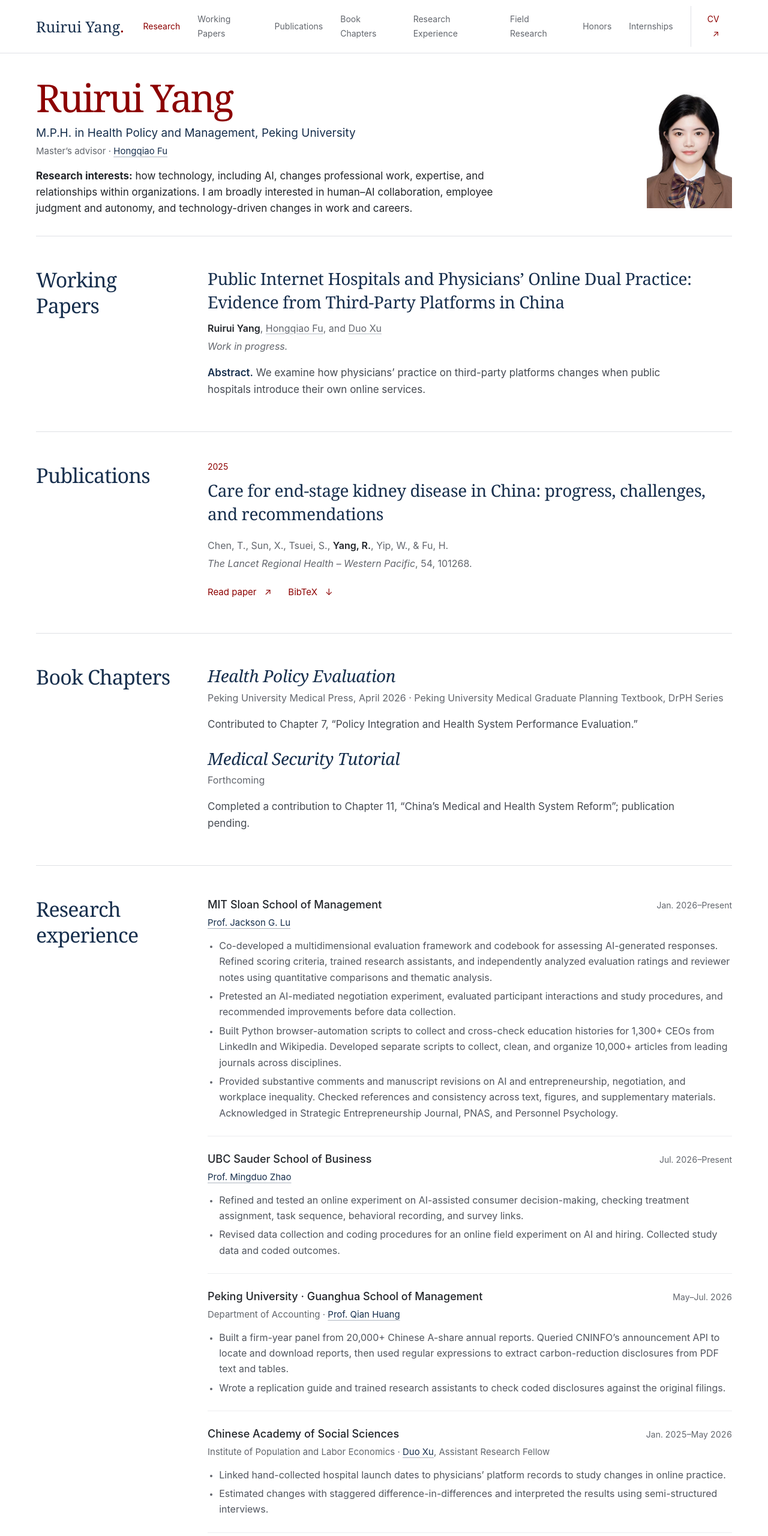
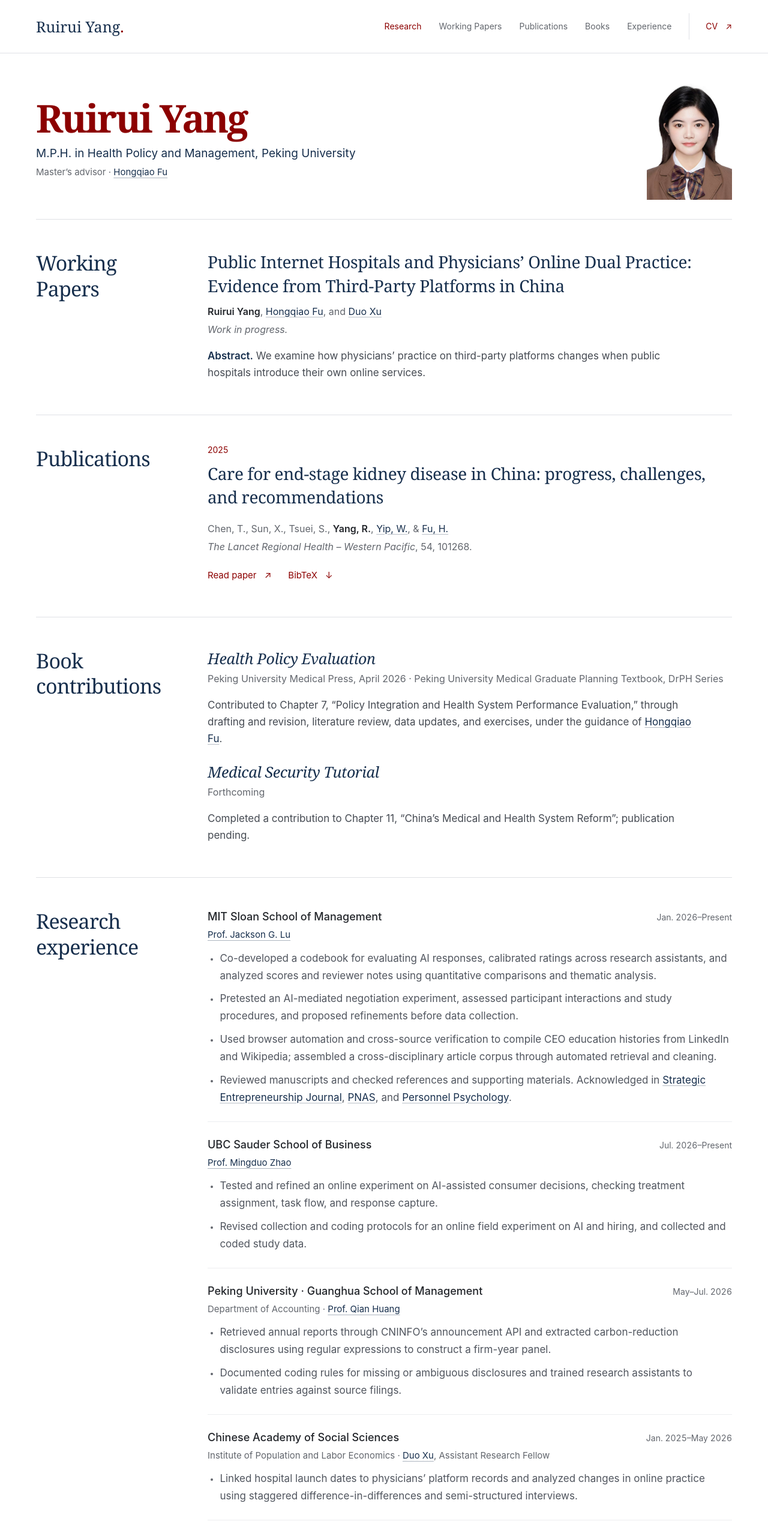
Before and after one commit to Rachel-00/Rachel-00.github.io, a plain HTML site: page index.html in a window 1280 px wide. Shown: the top 2560 px of the page at 60% size. Drawn offline with Linux system fonts and the light colour scheme.

Commit message:
Update textbook contribution and homepage

```diff
--- a/index.html
+++ b/index.html
@@ -5,7 +5,7 @@
   <meta name="viewport" content="width=device-width, initial-scale=1">
   <meta name="theme-color" content="#8c0000">
   <title>Ruirui Yang</title>
-  <meta name="description" content="Ruirui Yang’s academic homepage. Research interests include technology and work (including AI), digital platforms, and professionals in organizations.">
+  <meta name="description" content="Ruirui Yang’s academic homepage: working papers, publications, book contributions, and research experience.">
   <link rel="canonical" href="https://rachel-00.github.io/">
   <meta property="og:type" content="website">
   <meta property="og:title" content="Ruirui Yang">
@@ -13,7 +13,7 @@
   <meta property="og:url" content="https://rachel-00.github.io/">
   <meta property="og:image" content="https://rachel-00.github.io/assets/portrait.jpg">
   <link rel="icon" href="assets/favicon.svg" type="image/svg+xml">
-  <link rel="stylesheet" href="style.css?v=9ab82fa573bd">
+  <link rel="stylesheet" href="style.css?v=0369401e2f17">
   <script src="script.js?v=447351da52c9" defer></script>
 </head>
 <body>
@@ -26,11 +26,8 @@
         <a href="#research">Research</a>
         <a href="#working-papers">Working Papers</a>
         <a href="#publications">Publications</a>
-        <a href="#book-chapters">Book Chapters</a>
-        <a href="#experience">Research Experience</a>
-        <a href="#field-research">Field Research</a>
-        <a href="#honors">Honors</a>
-        <a href="#internships">Internships</a>
+        <a href="#book-chapters">Books</a>
+        <a href="#experience">Experience</a>
         <a class="nav-cv" href="cv.html" target="_blank" rel="noopener">CV <span aria-hidden="true">↗</span><span class="sr-only"> (opens in a new tab)</span></a>
       </nav>
     </div>
@@ -43,7 +40,6 @@
         <p class="mentor">Master’s advisor · <a href="https://sph.pku.edu.cn/info/1652/4304.htm" target="_blank" rel="noopener">Hongqiao Fu<span class="sr-only"> (opens in a new tab)</span></a></p>
       </div>
       <figure class="profile-photo"><img src="assets/portrait.jpg" width="780" height="1134" alt="Ruirui Yang" fetchpriority="high"></figure>
-      <p class="research-interests"><strong>Research interests:</strong> how technology, including AI, changes professional work, expertise, and relationships within organizations. I am broadly interested in human–AI collaboration, employee judgment and autonomy, and technology-driven changes in work and careers.</p>
     </section>
 
     <section class="content-section" id="working-papers" aria-labelledby="working-title">
@@ -61,7 +57,7 @@
       <div class="section-content"><article class="publication">
         <p class="publication-year">2025</p>
         <h3><a href="https://doi.org/10.1016/j.lanwpc.2024.101268" target="_blank" rel="noopener">Care for end-stage kidney disease in China: progress, challenges, and recommendations<span class="sr-only"> (opens in a new tab)</span></a></h3>
-        <p class="authors">Chen, T., Sun, X., Tsuei, S., <strong>Yang, R.</strong>, Yip, W., &amp; Fu, H.</p>
+        <p class="authors">Chen, T., Sun, X., Tsuei, S., <strong>Yang, R.</strong>, <a href="https://hsph.harvard.edu/profile/winnie-yip/" target="_blank" rel="noopener">Yip, W.</a>, &amp; <a href="https://sph.pku.edu.cn/info/1652/4304.htm" target="_blank" rel="noopener">Fu, H.</a></p>
         <p class="journal"><em>The Lancet Regional Health – Western Pacific</em>, 54, 101268.</p>
         <div class="publication-links"><a href="https://doi.org/10.1016/j.lanwpc.2024.101268" target="_blank" rel="noopener">Read paper <span aria-hidden="true">↗</span><span class="sr-only"> (opens in a new tab)</span></a><a href="assets/yang-2025-kidney-care.bib" download>BibTeX <span aria-hidden="true">↓</span></a></div>
       </article></div>
@@ -69,12 +65,12 @@
 
 
     <section class="content-section" id="book-chapters" aria-labelledby="books-title">
-      <div class="section-heading"><h2 id="books-title">Book Chapters</h2></div>
+      <div class="section-heading"><h2 id="books-title">Book contributions</h2></div>
       <div class="section-content">
         <article class="publication">
           <h3><em>Health Policy Evaluation</em></h3>
           <p class="journal">Peking University Medical Press, April 2026 · Peking University Medical Graduate Planning Textbook, DrPH Series</p>
-          <p class="paper-abstract">Contributed to Chapter 7, “Policy Integration and Health System Performance Evaluation.”</p>
+          <p class="paper-abstract">Contributed to Chapter 7, “Policy Integration and Health System Performance Evaluation,” through drafting and revision, literature review, data updates, and exercises, under the guidance of <a href="https://sph.pku.edu.cn/info/1652/4304.htm" target="_blank" rel="noopener">Hongqiao Fu</a>.</p>
         </article>
         <article class="publication" style="margin-top:24px">
           <h3><em>Medical Security Tutorial</em></h3>
@@ -91,34 +87,33 @@
           <div class="entry"><h3>MIT Sloan School of Management</h3><p class="date">Jan. 2026–Present</p></div>
           <p class="mentor"><a href="https://www.jacksonlu.net/" target="_blank" rel="noopener">Prof. Jackson G. Lu<span class="sr-only"> (opens in a new tab)</span></a></p>
           <ul>
-            <li>Co-developed a multidimensional evaluation framework and codebook for assessing AI-generated responses. Refined scoring criteria, trained research assistants, and independently analyzed evaluation ratings and reviewer notes using quantitative comparisons and thematic analysis.</li>
-            <li>Pretested an AI-mediated negotiation experiment, evaluated participant interactions and study procedures, and recommended improvements before data collection.</li>
-            <li>Built Python browser-automation scripts to collect and cross-check education histories for 1,300+ CEOs from LinkedIn and Wikipedia. Developed separate scripts to collect, clean, and organize 10,000+ articles from leading journals across disciplines.</li>
-            <li>Provided substantive comments and manuscript revisions on AI and entrepreneurship, negotiation, and workplace inequality. Checked references and consistency across text, figures, and supplementary materials. Acknowledged in <a href="https://doi.org/10.1002/sej.70050" target="_blank" rel="noopener">Strategic Entrepreneurship Journal</a>, <a href="https://www.pnas.org/doi/10.1073/pnas.2602128123" target="_blank" rel="noopener">PNAS</a>, and <a href="https://doi.org/10.1111/peps.70041" target="_blank" rel="noopener">Personnel Psychology</a>.</li>
+            <li>Co-developed a codebook for evaluating AI responses, calibrated ratings across research assistants, and analyzed scores and reviewer notes using quantitative comparisons and thematic analysis.</li>
+            <li>Pretested an AI-mediated negotiation experiment, assessed participant interactions and study procedures, and proposed refinements before data collection.</li>
+            <li>Used browser automation and cross-source verification to compile CEO education histories from LinkedIn and Wikipedia; assembled a cross-disciplinary article corpus through automated retrieval and cleaning.</li>
+            <li>Reviewed manuscripts and checked references and supporting materials. Acknowledged in <a href="https://doi.org/10.1002/sej.70050" target="_blank" rel="noopener">Strategic Entrepreneurship Journal</a>, <a href="https://www.pnas.org/doi/10.1073/pnas.2602128123" target="_blank" rel="noopener">PNAS</a>, and <a href="https://doi.org/10.1111/peps.70041" target="_blank" rel="noopener">Personnel Psychology</a>.</li>
           </ul>
         </article>
         <article class="appointment">
           <div class="entry"><h3>UBC Sauder School of Business</h3><p class="date">Jul. 2026–Present</p></div>
           <p class="mentor"><a href="https://mingduozhao.com/" target="_blank" rel="noopener">Prof. Mingduo Zhao<span class="sr-only"> (opens in a new tab)</span></a></p>
           <ul>
-            <li>Refined and tested an online experiment on AI-assisted consumer decision-making, checking treatment assignment, task sequence, behavioral recording, and survey links.</li>
-            <li>Revised data collection and coding procedures for an online field experiment on AI and hiring. Collected study data and coded outcomes.</li>
+            <li>Tested and refined an online experiment on AI-assisted consumer decisions, checking treatment assignment, task flow, and response capture.</li>
+            <li>Revised collection and coding protocols for an online field experiment on AI and hiring, and collected and coded study data.</li>
           </ul>
         </article>
         <article class="appointment">
           <div class="entry"><h3>Peking University · Guanghua School of Management</h3><p class="date">May–Jul. 2026</p></div>
           <p class="mentor">Department of Accounting · <a href="https://en.gsm.pku.edu.cn/faculty/qhuang/" target="_blank" rel="noopener">Prof. Qian Huang<span class="sr-only"> (opens in a new tab)</span></a></p>
           <ul>
-            <li>Built a firm-year panel from 20,000+ Chinese A-share annual reports. Queried CNINFO’s announcement API to locate and download reports, then used regular expressions to extract carbon-reduction disclosures from PDF text and tables.</li>
-            <li>Wrote a replication guide and trained research assistants to check coded disclosures against the original filings.</li>
+            <li>Retrieved annual reports through CNINFO’s announcement API and extracted carbon-reduction disclosures using regular expressions to construct a firm-year panel.</li>
+            <li>Documented coding rules for missing or ambiguous disclosures and trained research assistants to validate entries against source filings.</li>
           </ul>
         </article>
         <article class="appointment">
           <div class="entry"><h3>Chinese Academy of Social Sciences</h3><p class="date">Jan. 2025–May 2026</p></div>
           <p class="mentor">Institute of Population and Labor Economics · <a href="http://iple.cssn.cn/kydw/tx/xd/" target="_blank" rel="noopener">Duo Xu<span class="sr-only"> (opens in a new tab)</span></a>, Assistant Research Fellow</p>
           <ul>
-            <li>Linked hand-collected hospital launch dates to physicians’ platform records to study changes in online practice.</li>
-            <li>Estimated changes with staggered difference-in-differences and interpreted the results using semi-structured interviews.</li>
+            <li>Linked hospital launch dates to physicians’ platform records and analyzed changes in online practice using staggered difference-in-differences and semi-structured interviews.</li>
           </ul>
         </article>
         <article class="appointment">
@@ -126,17 +121,17 @@
           <p class="mentor"><a href="https://www.bschool.cuhk.edu.hk/staff/liao-huiyao/" target="_blank" rel="noopener">Prof. Leo Huiyao Liao<span class="sr-only"> (opens in a new tab)</span></a> &amp; <a href="https://www.bschool.cuhk.edu.hk/staff/guo-nan/" target="_blank" rel="noopener">Prof. Nan Guo<span class="sr-only"> (opens in a new tab)</span></a></p>
           <ul>
             <li>Recruited 39 participants through social media and conducted semi-structured interviews on women’s workplace experiences.</li>
-            <li>Coded transcripts by theme in NVivo to compare accounts across participants.</li>
+            <li>Applied thematic coding in NVivo to identify patterns across participants’ accounts.</li>
           </ul>
         </article>
         <article class="appointment">
           <div class="entry"><h3>Beijing Health Big Data &amp; Policy Research Center</h3><p class="date">Jul.–Dec. 2024</p></div>
           <ul>
-            <li>Mapped intercity patient referrals in ArcGIS and estimated changes after a regional medical center opened using difference-in-differences.</li>
-            <li>Prepared referral maps and policy briefs for municipal policymakers using inpatient data.</li>
+            <li>Mapped intercity patient flows in ArcGIS and assessed changes following a regional medical center opening using difference-in-differences.</li>
+            <li>Translated analyses of inpatient records into maps and policy briefs for municipal policymakers.</li>
           </ul>
         </article>
-        <a class="text-link full-cv-link" href="cv.html" target="_blank" rel="noopener">View full CV <span aria-hidden="true">↗</span><span class="sr-only"> (PDF, opens in a new tab)</span></a>
+        <a class="text-link full-cv-link" href="cv.html" target="_blank" rel="noopener">View full CV <span aria-hidden="true">↗</span><span class="sr-only"> (opens in a new tab)</span></a>
       </div>
     </section>
 
@@ -171,7 +166,7 @@
     </section>
     <section class="content-section contact-section" id="contact" aria-labelledby="contact-title">
       <div class="section-heading"><h2 id="contact-title">Contact</h2></div>
-      <div class="section-content"><a href="mailto:yangrachel001@gmail.com">yangrachel001@gmail.com <span aria-hidden="true">↗</span></a><a href="mailto:yangruirui1115@163.com">yangruirui1115@163.com <span aria-hidden="true">↗</span></a></div>
+      <div class="section-content"><a href="mailto:yangrachel001@gmail.com">yangrachel001@gmail.com <span aria-hidden="true">↗</span></a></div>
     </section>
     <section class="content-section" id="internships" aria-labelledby="internships-title">
       <div class="section-heading"><h2 id="internships-title">Internships</h2></div>
--- a/style.css
+++ b/style.css
@@ -15,27 +15,26 @@
   margin: 12px 0 0;
   padding-inline-start: 1.2em;
   color: #50555e;
-  font-size: 16px;
-  line-height: 1.65;
+  font-size: 17px;
+  line-height: 1.7;
 }
-.appointment li + li { margin-top: 5px; }
+.appointment li + li { margin-top: 10px; }
 .appointment li::marker { color: var(--muted); font-size: .8em; }
 
 .research-intro {
   display: grid;
   grid-template-columns: minmax(0, 1fr) 142px;
-  grid-template-areas: "identity photo" "interests photo";
+  grid-template-areas: "identity photo";
   gap: 15px 56px;
   align-content: center;
   padding: 38px 0 32px;
 }
-.identity { grid-area: identity; align-self: end; }
-.research-intro h1 { font-size: clamp(50px, 5vw, 72px); }
+.identity { grid-area: identity; align-self: center; }
+.research-intro h1 { font-size: clamp(50px, 5vw, 72px); font-weight: 600; }
 .affiliation { margin-top: 9px; font-size: 19px; color: var(--navy); line-height: 1.45; }
 .identity .mentor { margin-top: 4px; }
 .profile-photo { grid-area: photo; align-self: center; }
 .profile-photo img { display: block; width: 100%; height: auto; }
-.research-interests { grid-area: interests; max-width: 76ch; font-size: 17px; line-height: 1.6; }
 .working-paper h3 { text-wrap: pretty; }
 .working-paper .authors { margin-top: 10px; }
 .working-paper .authors a {
@@ -50,10 +49,9 @@
   .affiliation { font-size: 17px; }
 }
 @media (max-width: 600px) {
-  .research-intro { grid-template-columns: minmax(0, 1fr) 72px; grid-template-areas: "identity photo" "interests interests"; gap: 16px 14px; padding: 26px 0 24px; }
+  .research-intro { grid-template-columns: minmax(0, 1fr) 72px; grid-template-areas: "identity photo"; gap: 16px 14px; padding: 26px 0 24px; }
   .research-intro h1 { font-size: clamp(35px, 8.5vw, 50px); }
   .affiliation { font-size: 16px; }
-  .research-interests { font-size: 16px; }
   .identity .mentor { font-size: 14px; }
   .paper-abstract { font-size: 16px; }
 }
@@ -61,3 +59,7 @@
   .research-intro { padding: 0 0 20px; }
 
 }
+
+.appointment li a, #book-chapters .paper-abstract a, .authors a { color: var(--navy); text-decoration: underline; text-decoration-color: #b9bfc7; text-underline-offset: 3px; }
+.appointment li a:hover, #book-chapters .paper-abstract a:hover, .authors a:hover { color: var(--red); text-decoration-color: var(--red); }
+#book-chapters h3 { font-size: 25px; }
```
Also changed, not shown: cv.html (+1 -1 lines).
